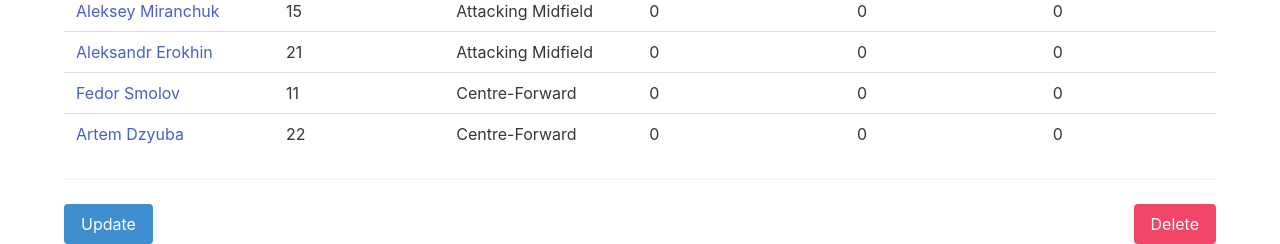
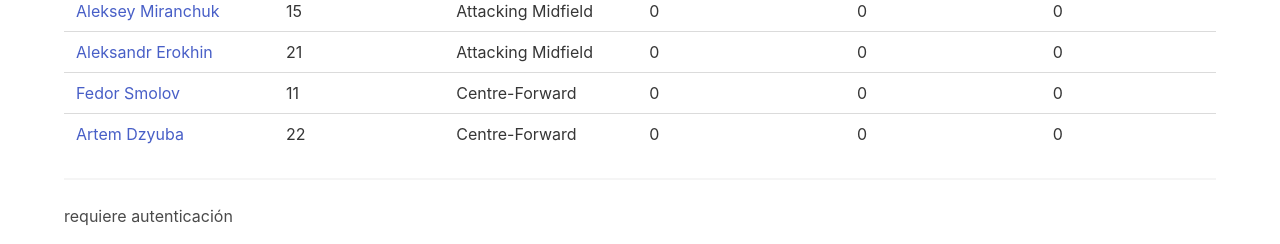
Before and after one commit to amekare/world_cup_2018, a Django app: page /dashboard/teams/2 in a window 1280 px wide. Shown: the part 1265-1509 px from the top of the page. Run offline with Django 3.2, Linux system fonts and the light colour scheme; data comes from the database, SQL or seed files in the repository; both versions use the stored data as it was after the commit; some libraries are stand-ins or nearby versions.

Commit message:
autenticacion

```diff
--- a/templates/dashboard/player_detail.html
+++ b/templates/dashboard/player_detail.html
@@ -33,6 +33,10 @@
 
     </div>
     <hr>
+ {% if user.is_authenticated %}
     <a class="button is-danger is-pulled-right" href="{% url 'player-delete' player.pk %}">Delete</a>
     <a class="button is-info is-pulled-left" href="{% url 'player-update' player.pk %}">Update</a>
+ {% else %}
+<p>requiere autenticación</p>
+{% endif %}
 {% endblock %}
--- a/templates/dashboard/team_detail.html
+++ b/templates/dashboard/team_detail.html
@@ -58,6 +58,10 @@
         </table>
     </div>
     <hr>
+ {% if user.is_authenticated %}
     <a class="button is-danger is-pulled-right" href="{% url 'team-delete' team.pk %}">Delete</a>
     <a class="button is-info is-pulled-left" href="{% url 'team-update' team.pk %}">Update</a>
+ {% else %}
+<p>requiere autenticación</p>
+{% endif %}
 {% endblock %}
```
Also changed, not shown: db.sqlite3.
